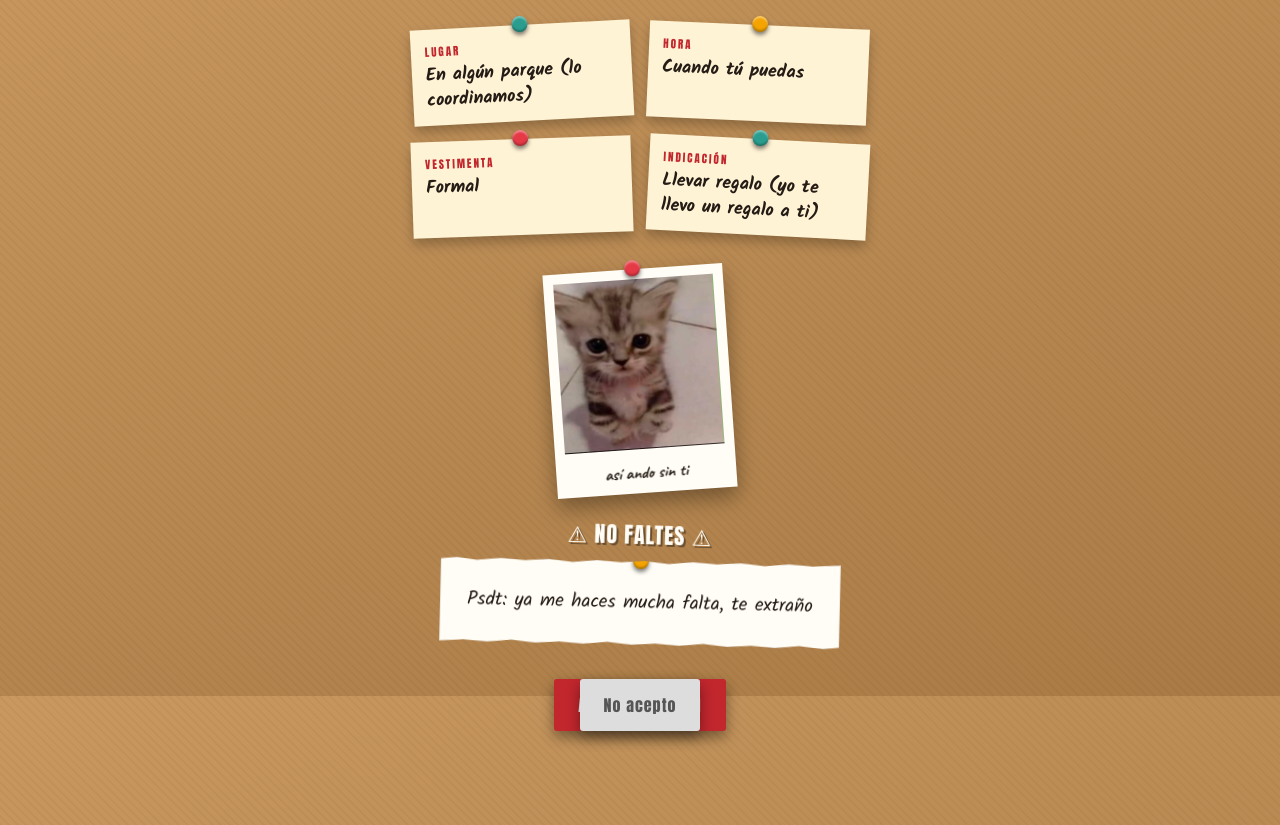
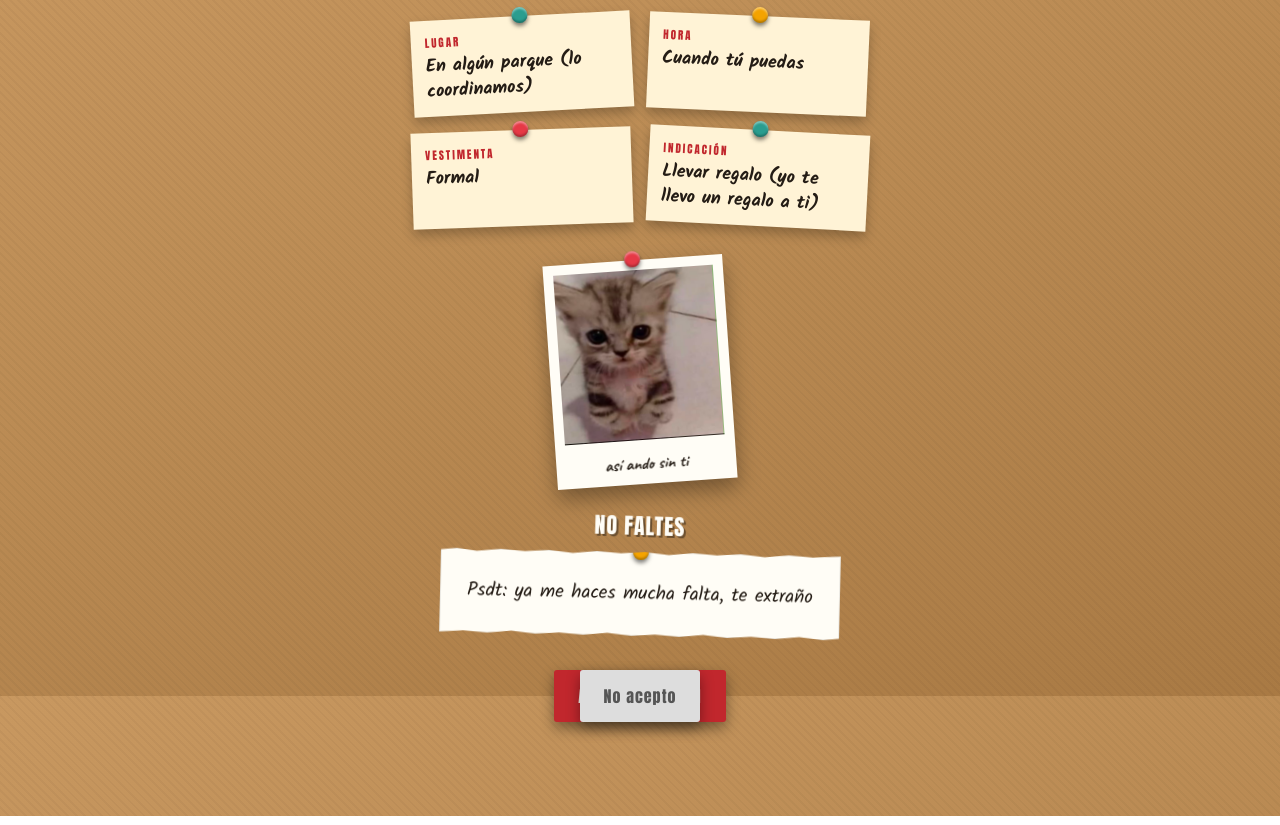
Before and after one commit to withautcode/mision-cita, a plain HTML site: page index.html in a window 1280 px wide. Shown: the part 104-929 px from the top of the page. Drawn offline with Linux system fonts and the light colour scheme.

Commit message:
Update note section in index.html
Removed 'COMUNICADO' header and adjusted warning message.

```diff
--- a/index.html
+++ b/index.html
@@ -155,7 +155,6 @@
 
   <div class="note torn header-note">
     <div class="pin"></div>
-    <div class="eyebrow">COMUNICADO</div>
     <h1>Tenemos una cita?</h1>
     <div class="sub">Te invito a salir conmigo (no opcional).</div>
   </div>
@@ -189,7 +188,7 @@
     <div class="cap">así ando sin ti</div>
   </div>
 
-  <div class="warning">⚠ NO FALTES ⚠</div>
+  <div class="warning"> NO FALTES </div>
 
   <div class="note torn ps-note">
     <div class="pin"></div>
```
